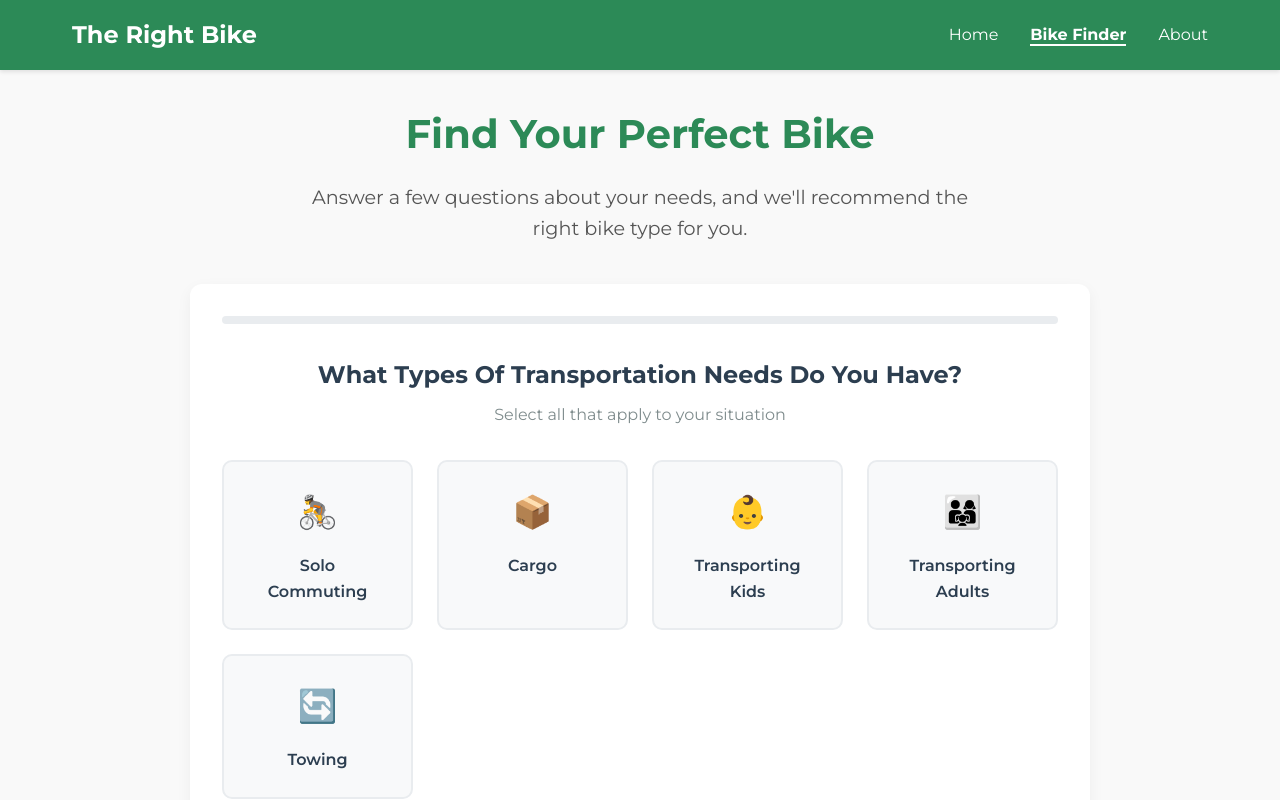
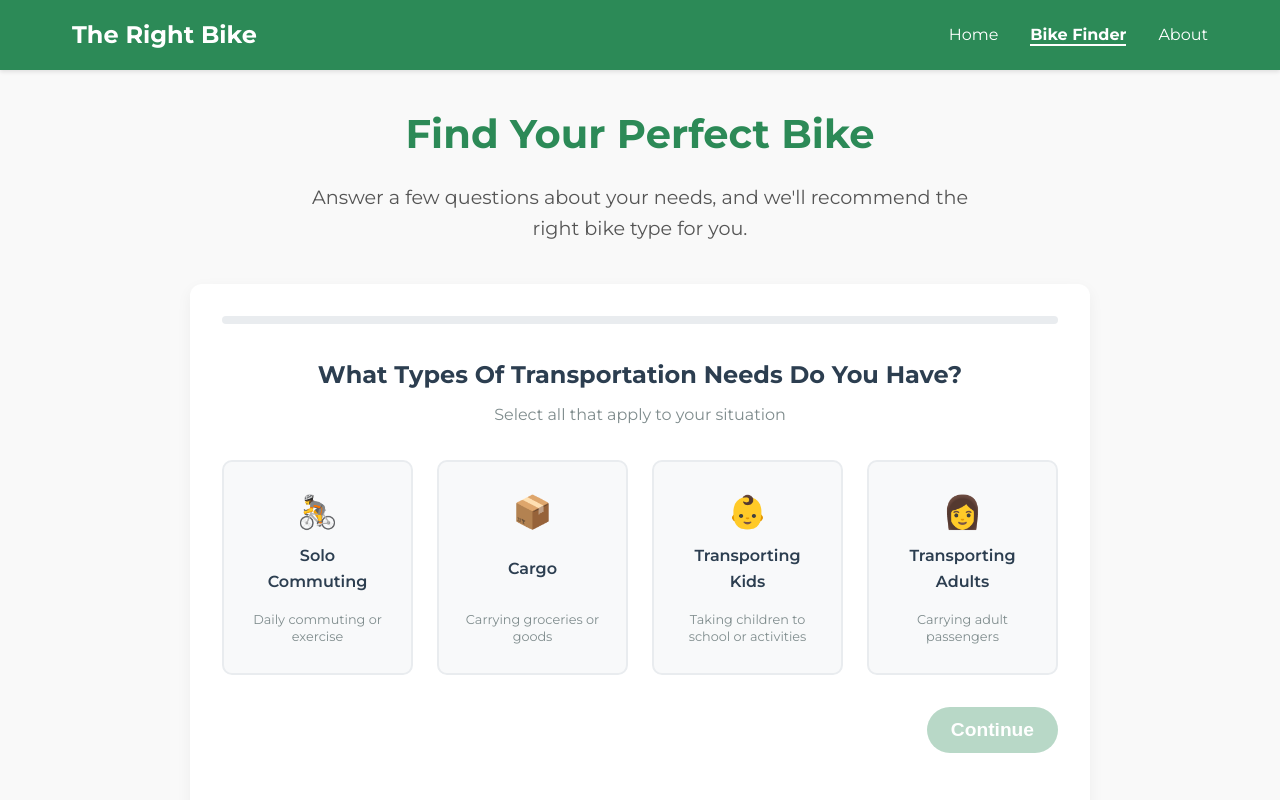
Before and after one commit to vkoves/ebike-calculator, a Vue app: page /assessment in a window 1280 px wide. Shown: the top 800 px of the page. Built offline with nearby package versions, Linux system fonts and the light colour scheme.

Commit message:
Tweak transportation needs

```diff
--- a/src/components/assessment/BikeAssessment.vue
+++ b/src/components/assessment/BikeAssessment.vue
@@ -70,8 +70,7 @@ const transportationNeeds = ref({
   soloCommuting: false,
   cargo: false,
   transportingKids: false,
-  transportingAdults: false,
-  towing: false
+  transportingAdults: false
 });
 
 // Use ref with an object inside instead of reactive directly
@@ -125,15 +124,13 @@ const needsAssistance = computed(() => {
          fitnessLevel.value === 'low' ||
          transportationNeeds.value.cargo ||
          transportationNeeds.value.transportingKids ||
-         transportationNeeds.value.transportingAdults ||
-         transportationNeeds.value.towing;
+         transportationNeeds.value.transportingAdults;
 });
 
 const needsCargo = computed(() => {
   return transportationNeeds.value.cargo ||
          transportationNeeds.value.transportingKids ||
-         transportationNeeds.value.transportingAdults ||
-         transportationNeeds.value.towing;
+         transportationNeeds.value.transportingAdults;
 });
 
 // Methods
@@ -297,8 +294,7 @@ function restartAssessment() {
     soloCommuting: false,
     cargo: false,
     transportingKids: false,
-    transportingAdults: false,
-    towing: false
+    transportingAdults: false
   };
 
   // Reset geography
--- a/src/components/assessment/SavingsComparison.vue
+++ b/src/components/assessment/SavingsComparison.vue
@@ -74,11 +74,23 @@
       </div>
       <div class="savings-benefits">
         <h4>What else you could do with this money:</h4>
-        <ul>
-          <li>Take {{ Math.round(savingsAmount / 2000) }} international vacations</li>
-          <li>Save for a down payment on a home</li>
-          <li>Invest for retirement (worth {{ formatCurrency(savingsAmount * 1.5) }} in 10 years at 7% growth)</li>
-        </ul>
+        <div class="benefits-grid">
+          <div class="benefit-card">
+            <div class="benefit-emoji">✈️</div>
+            <h5>Travel</h5>
+            <p>Take {{ Math.round(savingsAmount / 2000) }} international vacations</p>
+          </div>
+          <div class="benefit-card">
+            <div class="benefit-emoji">🏠</div>
+            <h5>Housing</h5>
+            <p>Save for a down payment on your dream home</p>
+          </div>
+          <div class="benefit-card">
+            <div class="benefit-emoji">📈</div>
+            <h5>Invest</h5>
+            <p>Worth {{ formatCurrency(savingsAmount * 1.5) }} in 10 years at 7% growth</p>
+          </div>
+        </div>
       </div>
     </div>
   </div>
@@ -251,6 +263,9 @@ function formatCurrency(value) {
 }
 
 .savings-highlight {
+  display: flex;
+  flex-direction: column;
+  text-align: center;
   background-color: #e8f8ee;
   border-radius: 10px;
   padding: 2rem;
@@ -288,25 +303,65 @@ function formatCurrency(value) {
   margin-bottom: 1rem;
 }
 
-.savings-benefits ul {
-  list-style-type: disc;
-  padding-left: 1.5rem;
+.benefits-grid {
+  display: grid;
+  grid-template-columns: repeat(3, 1fr);
+  gap: 1rem;
+  margin-top: 1.5rem;
 }
 
-.savings-benefits li {
+.benefit-card {
+  background-color: white;
+  border-radius: 10px;
+  padding: 1.5rem;
+  text-align: center;
+  box-shadow: 0 3px 10px rgba(0,0,0,0.08);
+  transition: transform 0.3s ease, box-shadow 0.3s ease;
+}
+
+.benefit-card:hover {
+  transform: translateY(-5px);
+  box-shadow: 0 5px 15px rgba(0,0,0,0.1);
+}
+
+.benefit-emoji {
+  font-size: 2.5rem;
+  margin-bottom: 1rem;
+}
+
+.benefit-card h5 {
+  color: #2c8a57;
+  font-size: 1.1rem;
   margin-bottom: 0.5rem;
+}
+
+.benefit-card p {
   color: #2c3e50;
+  font-size: 0.95rem;
+  line-height: 1.4;
+}
+
+@media (max-width: 900px) {
+  .benefits-grid {
+    grid-template-columns: repeat(2, 1fr);
+  }
 }
 
 @media (max-width: 600px) {
-  .savings-highlight {
-    flex-direction: column;
-    text-align: center;
+  .benefits-grid {
+    grid-template-columns: 1fr;
+    max-width: 300px;
+    margin-left: auto;
+    margin-right: auto;
   }
 
-  .savings-benefits ul {
-    display: inline-block;
-    text-align: left;
+  .benefit-emoji {
+    font-size: 2rem;
+    margin-bottom: 0.75rem;
+  }
+
+  .benefit-card {
+    padding: 1.25rem;
   }
 }
 </style>
--- a/src/components/assessment/TransportationNeedsStep.vue
+++ b/src/components/assessment/TransportationNeedsStep.vue
@@ -12,7 +12,10 @@
         :aria-pressed="modelValue.soloCommuting.toString()"
       >
         <div class="option-icon">🚴</div>
-        <div class="option-label">Solo Commuting</div>
+        <div class="option-content">
+          <div class="option-label">Solo Commuting</div>
+          <div class="option-description">Daily commuting or exercise</div>
+        </div>
       </button>
 
       <button
@@ -23,7 +26,10 @@
         :aria-pressed="modelValue.cargo.toString()"
       >
         <div class="option-icon">📦</div>
-        <div class="option-label">Cargo</div>
+        <div class="option-content">
+          <div class="option-label">Cargo</div>
+          <div class="option-description">Carrying groceries or goods</div>
+        </div>
       </button>
 
       <button
@@ -34,7 +40,10 @@
         :aria-pressed="modelValue.transportingKids.toString()"
       >
         <div class="option-icon">👶</div>
-        <div class="option-label">Transporting Kids</div>
+        <div class="option-content">
+          <div class="option-label">Transporting Kids</div>
+          <div class="option-description">Taking children to school or activities</div>
+        </div>
       </button>
 
       <button
@@ -44,20 +53,13 @@
         @click="toggleNeed('transportingAdults')"
         :aria-pressed="modelValue.transportingAdults.toString()"
       >
-        <div class="option-icon">👨‍👩‍👧</div>
-        <div class="option-label">Transporting Adults</div>
+        <div class="option-icon">👩</div>
+        <div class="option-content">
+          <div class="option-label">Transporting Adults</div>
+          <div class="option-description">Carrying adult passengers</div>
+        </div>
       </button>
 
-      <button
-        type="button"
-        class="option-card"
-        :class="{ selected: modelValue.towing }"
-        @click="toggleNeed('towing')"
-        :aria-pressed="modelValue.towing.toString()"
-      >
-        <div class="option-icon">🔄</div>
-        <div class="option-label">Towing</div>
-      </button>
     </div>
 
     <div class="navigation-buttons">
@@ -124,7 +126,7 @@ h2 {
   background-color: #f8f9fa;
   border: 2px solid #e9ecef;
   border-radius: 10px;
-  padding: 1.5rem;
+  padding: 1.5rem 1rem;
   text-align: center;
   cursor: pointer;
   transition: all 0.2s ease;
@@ -132,11 +134,14 @@ h2 {
   display: flex;
   flex-direction: column;
   align-items: center;
+  justify-content: space-between; /* Equally distribute space */
   /* Button reset styles */
   appearance: none;
   font: inherit;
   color: inherit;
   width: 100%;
+  height: 100%;
+  min-height: 180px; /* Slightly taller to accommodate fixed heights */
 }
 
 .option-card:hover {
@@ -174,12 +179,40 @@ h2 {
 
 .option-icon {
   font-size: 2rem;
-  margin-bottom: 1rem;
+  margin-bottom: 0.5rem;
+  flex-shrink: 0;
+}
+
+/* Wrapper for text content to maintain consistent alignment */
+.option-content {
+  display: flex;
+  flex-direction: column;
+  align-items: center;
+  flex-grow: 1;
+  justify-content: flex-start;
+  width: 100%;
 }
 
 .option-label {
   font-weight: 600;
   color: #2c3e50;
+  height: 3rem; /* Fixed height for all labels */
+  display: flex;
+  align-items: center;
+  justify-content: center;
+  margin-bottom: 0.5rem;
+  width: 80%;
+}
+
+.option-description {
+  margin-top: 0.5rem;
+  font-size: 0.8rem;
+  color: #7f8c8d;
+  line-height: 1.3;
+  height: 40px; /* Fixed height for all descriptions */
+  display: flex;
+  align-items: center;
+  justify-content: center;
 }
 
 .navigation-buttons {
```
